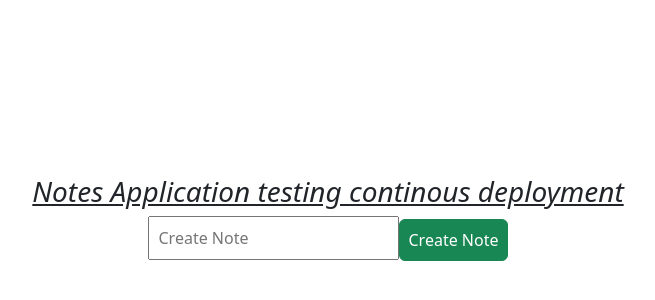
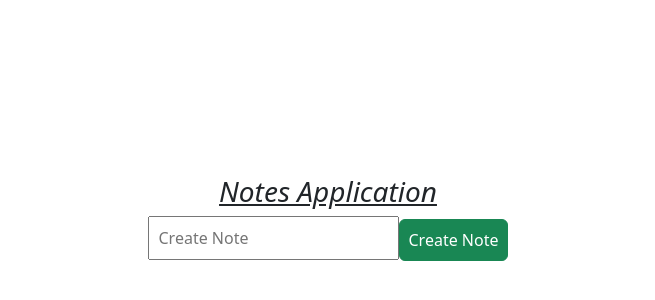
Before and after one commit to rarose917/notes_application, a plain HTML site: page index.html in a window 1280 px wide. Shown: the part 174-474 px from the top of the page, without its empty margins (312-967 px from the left). Drawn offline with nearby package versions, Linux system fonts and the light colour scheme.

Commit message:
deletion
deleted test changes

```diff
--- a/index.html
+++ b/index.html
@@ -14,7 +14,7 @@
 
   <body class="d-flex justify-content-evenly vh-100">
     <div id="app" class="m-auto text-center container-sm">
-      <h3 class="fst-italic text-decoration-underline">Notes Application testing continous deployment</h3>
+      <h3 class="fst-italic text-decoration-underline">Notes Application</h3>
       <!--Form to create Notes-->
       <form @submit.prevent="addNote">
         <p>
```
